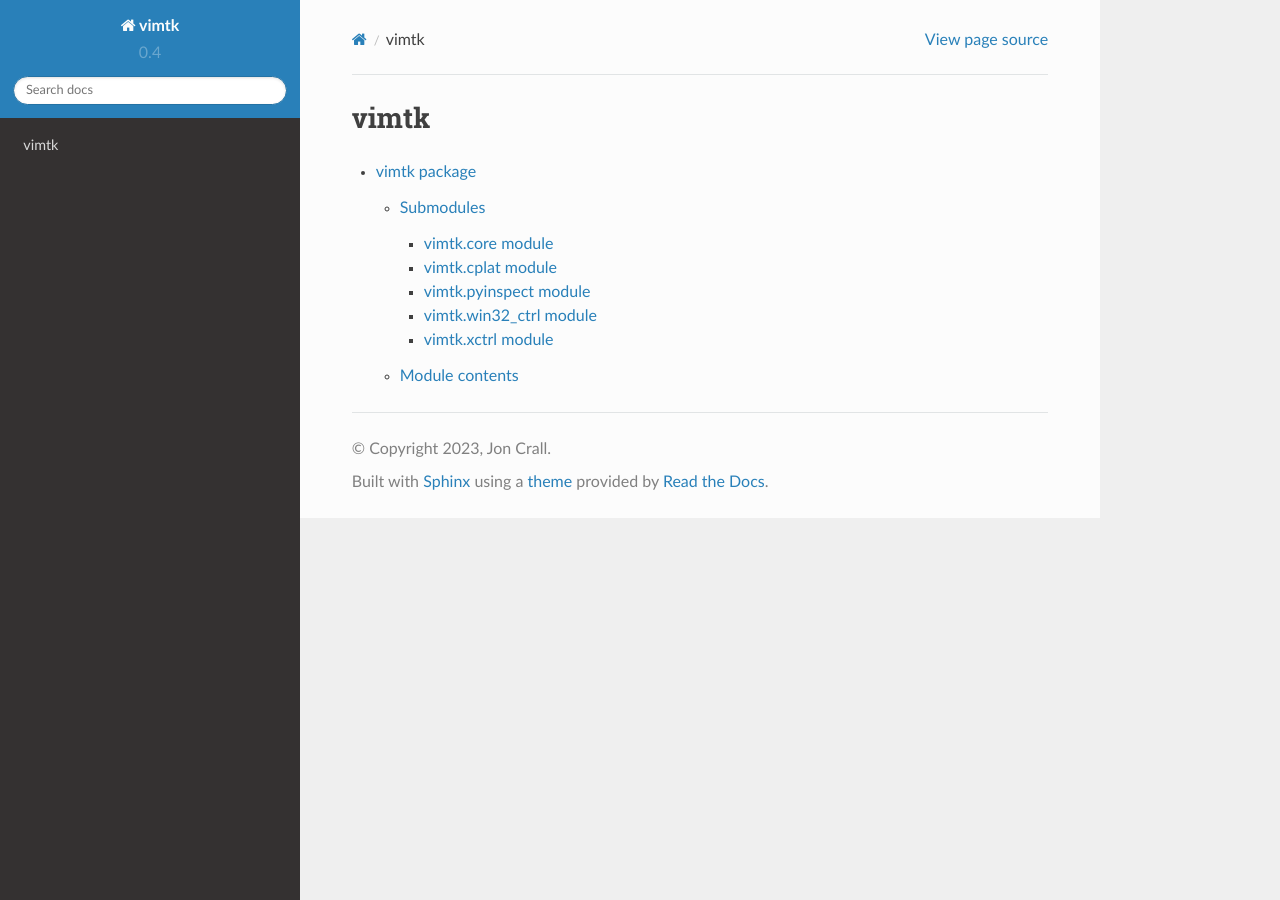
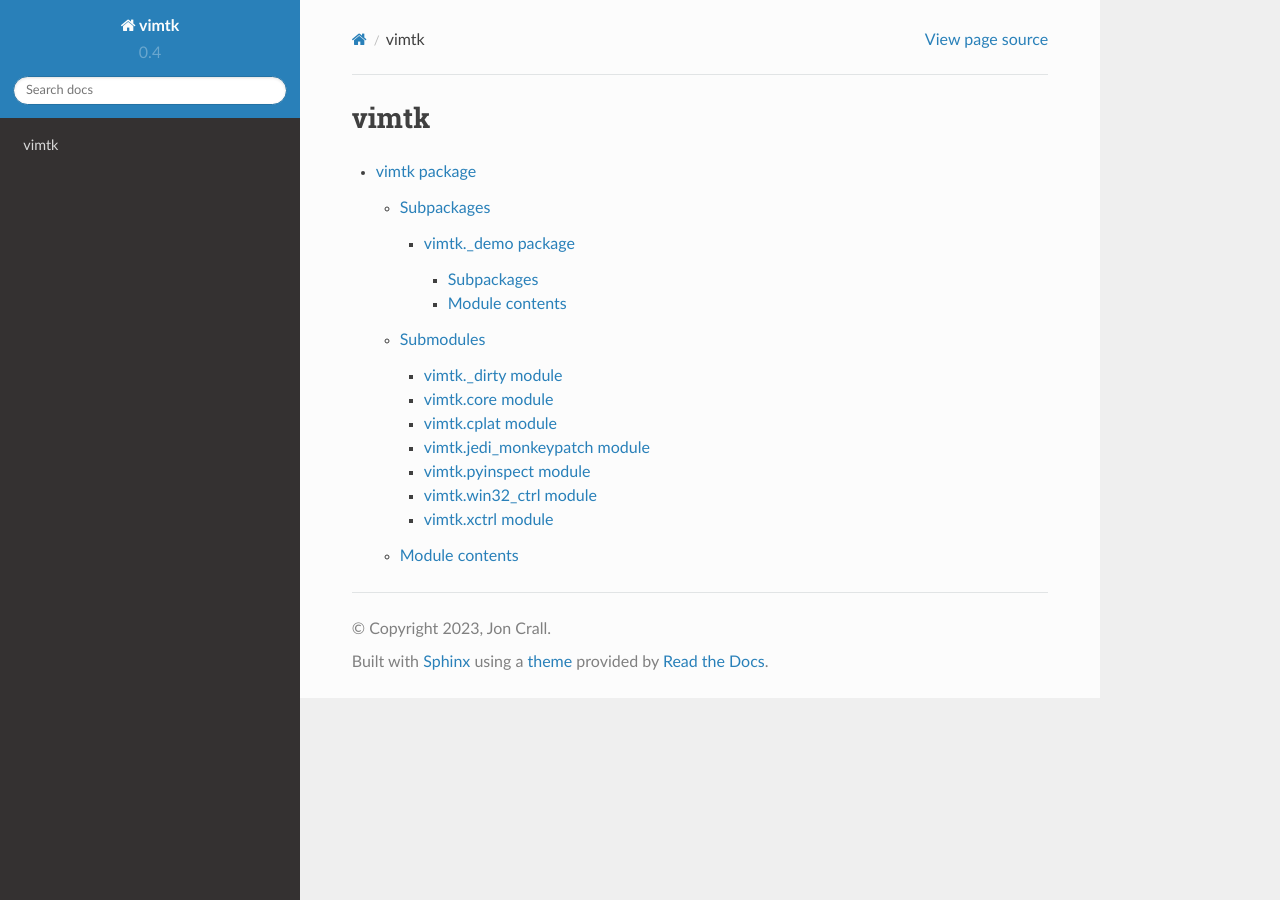
Before and after one commit to Erotemic/vimtk, a Sphinx documentation site: the page built from docs/source/modules.rst, in a window 1280 px wide. Built offline with Sphinx 7.4.7 and the Read the Docs theme 2.0.0, drawn with Linux system fonts in a browser that asks for light colours; pages that are not in the unit, such as notebooks, are missing from menus.

Commit message:
Add docs

```diff
--- /dev/null
+++ b/docs/source/vimtk._demo.rst
@@ -0,0 +1,19 @@
+vimtk.\_demo package
+====================
+
+Subpackages
+-----------
+
+.. toctree::
+   :maxdepth: 4
+
+   vimtk._demo.vimmock
+
+Module contents
+---------------
+
+.. automodule:: vimtk._demo
+   :members:
+   :undoc-members:
+   :show-inheritance:
+   :private-members:
--- /dev/null
+++ b/docs/source/vimtk._dirty.rst
@@ -0,0 +1,8 @@
+vimtk.\_dirty module
+====================
+
+.. automodule:: vimtk._dirty
+   :members:
+   :undoc-members:
+   :show-inheritance:
+   :private-members:
--- a/docs/source/vimtk.core.rst
+++ b/docs/source/vimtk.core.rst
@@ -5,3 +5,4 @@ vimtk.core module
    :members:
    :undoc-members:
    :show-inheritance:
+   :private-members:
--- /dev/null
+++ b/docs/source/vimtk.jedi_monkeypatch.rst
@@ -0,0 +1,8 @@
+vimtk.jedi\_monkeypatch module
+==============================
+
+.. automodule:: vimtk.jedi_monkeypatch
+   :members:
+   :undoc-members:
+   :show-inheritance:
+   :private-members:
--- a/docs/source/vimtk.pyinspect.rst
+++ b/docs/source/vimtk.pyinspect.rst
@@ -5,3 +5,4 @@ vimtk.pyinspect module
    :members:
    :undoc-members:
    :show-inheritance:
+   :private-members:
--- a/docs/source/vimtk.rst
+++ b/docs/source/vimtk.rst
@@ -1,11 +1,21 @@
 vimtk package
 =============
+
+Subpackages
+-----------
+
+.. toctree::
+   :maxdepth: 4
+
+   vimtk._demo
 
 Submodules
 ----------
 
 .. toctree::
+   :maxdepth: 4
 
+   vimtk._dirty
    vimtk.core
    vimtk.cplat
    vimtk.jedi_monkeypatch
--- a/docs/source/vimtk.win32_ctrl.rst
+++ b/docs/source/vimtk.win32_ctrl.rst
@@ -5,3 +5,4 @@ vimtk.win32\_ctrl module
    :members:
    :undoc-members:
    :show-inheritance:
+   :private-members:
--- a/docs/source/vimtk.xctrl.rst
+++ b/docs/source/vimtk.xctrl.rst
@@ -5,3 +5,4 @@ vimtk.xctrl module
    :members:
    :undoc-members:
    :show-inheritance:
+   :private-members:
```
Also changed, not shown: other parts of docs/source/vimtk.rst (+1 -0 lines), docs/source/vimtk._demo.vimmock.mocked.rst (added, +8 -0 lines), docs/source/vimtk._demo.vimmock.rst (added, +20 -0 lines), docs/source/vimtk._demo.vimmock.tests.rst (added, +8 -0 lines), 1 other file.
